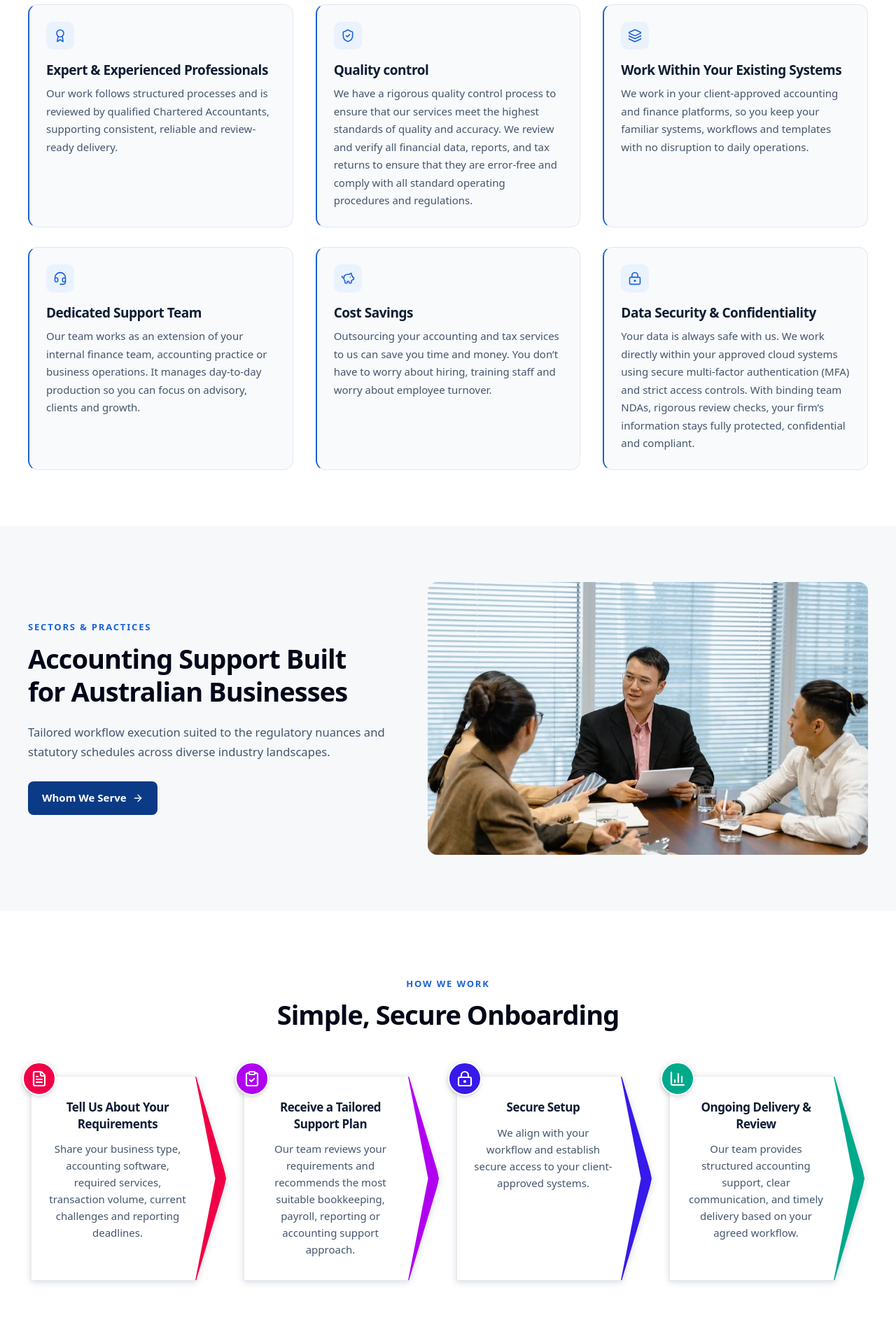
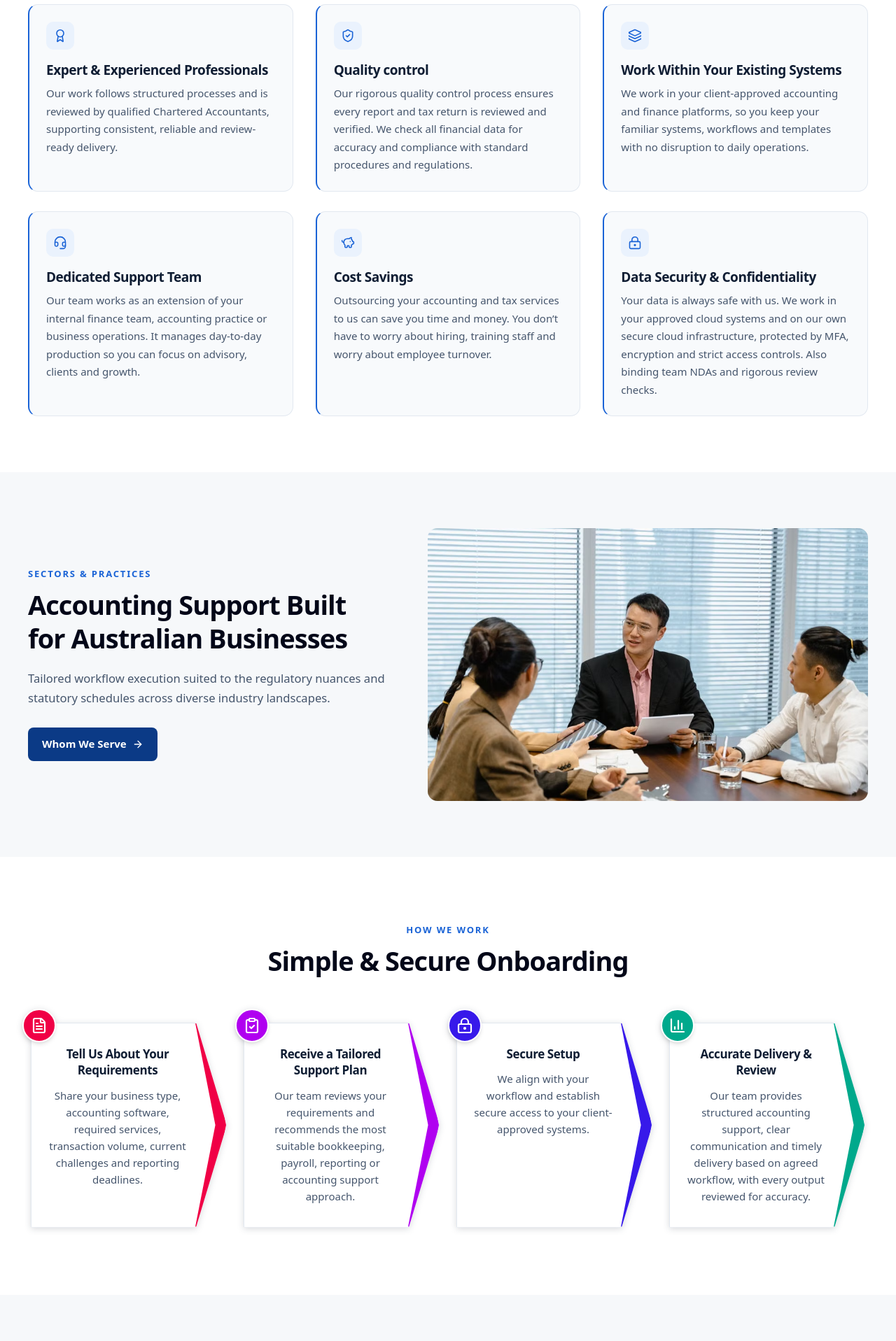
Before and after one commit to dmmoradiya/booksy-global, a Next.js app: page / in a window 1280 px wide. Shown: the part 2060-3977 px from the top of the page at 70% size. Built offline with nearby package versions, Linux system fonts and the light colour scheme.

Commit message:
content update

```diff
--- a/src/components/sections/footer-world-clocks.tsx
+++ b/src/components/sections/footer-world-clocks.tsx
@@ -3,6 +3,7 @@
 import { useEffect, useState } from "react"
 
 const clocks = [
+  { label: "India", timeZone: "Asia/Kolkata" },
   { label: "USA", timeZone: "America/New_York" },
   { label: "UK", timeZone: "Europe/London" },
   { label: "Australia", timeZone: "Australia/Sydney" },
@@ -68,7 +69,7 @@ export function FooterWorldClocks() {
   }, [])
 
   return (
-    <div className="mx-auto grid max-w-[520px] grid-cols-3 justify-items-center gap-3 px-4 py-7 sm:gap-10">
+    <div className="mx-auto grid max-w-[640px] grid-cols-2 justify-items-center gap-5 px-4 py-7 sm:grid-cols-4 sm:gap-8">
       {clocks.map(({ label, timeZone }) => (
         <div key={timeZone} className="flex flex-col items-center gap-2.5 text-center">
           <AnalogClock timeZone={timeZone} now={now} />
--- a/src/components/sections/how-we-work.tsx
+++ b/src/components/sections/how-we-work.tsx
@@ -25,8 +25,8 @@ const steps = [
   {
     icon: BarChart3,
     color: "#00a98c",
-    title: "Ongoing Delivery & Review",
-    text: "Our team provides structured accounting support, clear communication, and timely delivery based on your agreed workflow.",
+    title: "Accurate Delivery & Review",
+    text: "Our team provides structured accounting support, clear communication and timely delivery based on agreed workflow, with every output reviewed for accuracy.",
   },
 ]
 
@@ -56,7 +56,7 @@ export function HowWeWork() {
         <div className="text-center">
           <p className="text-xs font-bold tracking-[0.14em] text-brand uppercase">How We Work</p>
           <h2 className="mt-3 text-balance text-3xl leading-tight font-semibold tracking-tight text-slate-950 sm:text-4xl">
-            Simple, Secure Onboarding
+            Simple & Secure Onboarding
           </h2>
         </div>
         <div
--- a/src/components/sections/why-choose-us.tsx
+++ b/src/components/sections/why-choose-us.tsx
@@ -11,7 +11,7 @@ const reasons = [
   {
     icon: ShieldCheck,
     title: "Quality control",
-    text: "We have a rigorous quality control process to ensure that our services meet the highest standards of quality and accuracy. We review and verify all financial data, reports, and tax returns to ensure that they are error-free and comply with all standard operating procedures and regulations.",
+    text: "Our rigorous quality control process ensures every report and tax return is reviewed and verified. We check all financial data for accuracy and compliance with standard procedures and regulations.",
   },
   {
     icon: Layers,
@@ -31,7 +31,7 @@ const reasons = [
   {
     icon: LockKeyhole,
     title: "Data Security & Confidentiality",
-    text: "Your data is always safe with us. We work directly within your approved cloud systems using secure multi-factor authentication (MFA) and strict access controls. With binding team NDAs, rigorous review checks, your firm’s information stays fully protected, confidential and compliant.",
+    text: "Your data is always safe with us. We work in your approved cloud systems and on our own secure cloud infrastructure, protected by MFA, encryption and strict access controls. Also binding team NDAs and rigorous review checks.",
   },
 ]
 
```
